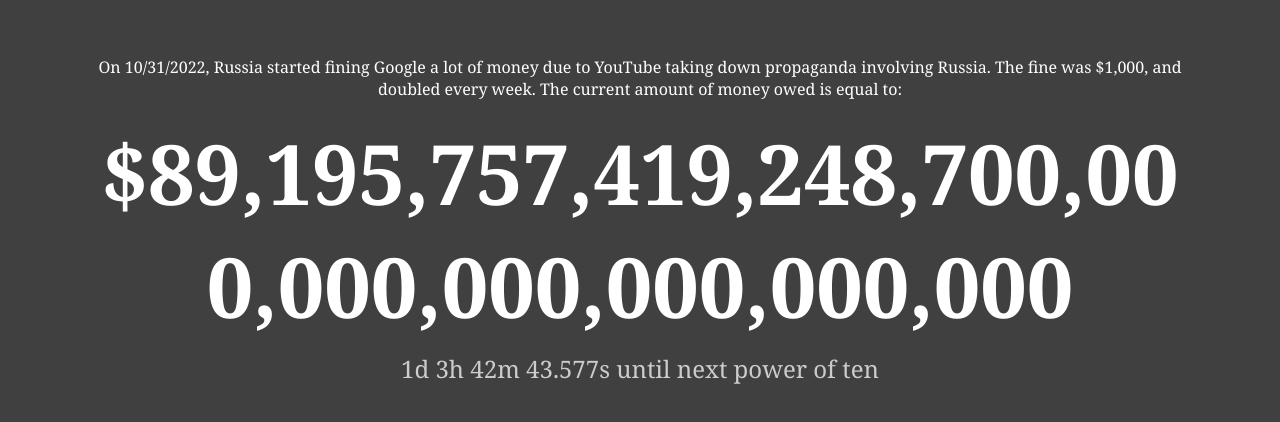
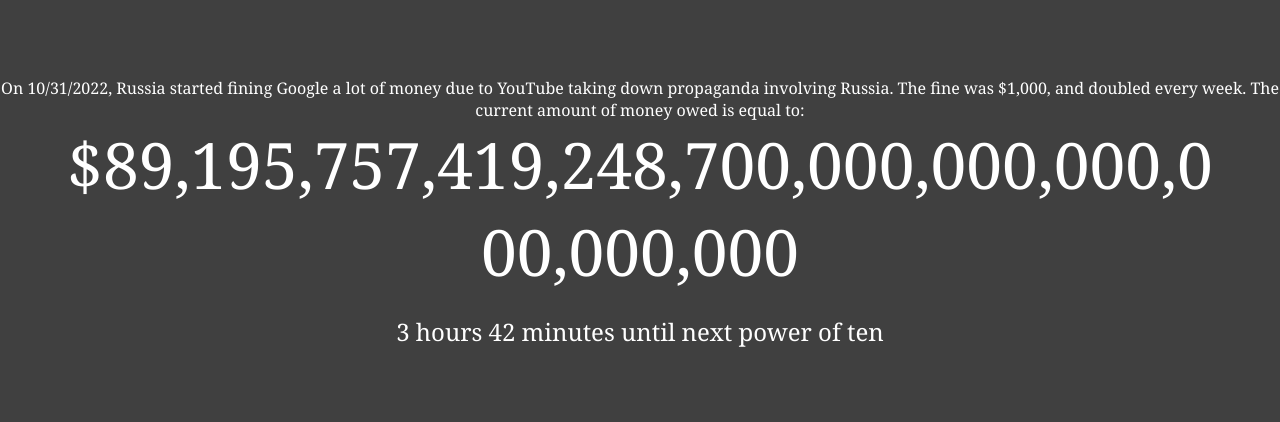
Before and after one commit to CMDRJacksonXJ/CMDRJacksonXJ.github.io, a plain HTML site: page googleDebt/debt.htm in a window 1280 px wide. Shown: the part 188-610 px from the top of the page. Drawn offline with Linux system fonts and the light colour scheme.

Commit message:
Update debt.htm

```diff
--- a/googleDebt/debt.htm
+++ b/googleDebt/debt.htm
@@ -3,106 +3,72 @@
 <head>
     <meta charset="UTF-8">
     <meta name="viewport" content="width=device-width, initial-scale=1.0">
-    <title>Google's Debt to Russia</title>
+    <title>Debt Owed by Google</title>
     <style>
         body {
             background-color: #404040;
+            color: white;
             font-family: Cambria, serif;
-            color: white;
+            text-align: center;
             margin: 0;
+            padding: 0;
             display: flex;
+            flex-direction: column;
             justify-content: center;
             align-items: center;
-            height: 100vh;
-            text-align: center;
-            padding: 20px;
-            box-sizing: border-box;
-            flex-direction: column;
+            min-height: 100vh;
         }
-        .container {
-            max-width: 90%;
+        #currentAmount {
+            width: 90%;
             word-wrap: break-word;
-            overflow-wrap: break-word;
+            font-size: 5vw;
+            white-space: normal;
         }
-        .amount {
-            font-size: calc(4vw + 4vh);
-            font-weight: bold;
-            word-wrap: break-word;
-            overflow-wrap: break-word;
-        }
-        .countdown {
-            margin-top: 10px;
+        #countdown {
+            margin-top: 20px;
             font-size: 1.5em;
-            color: #CCCCCC;
         }
     </style>
 </head>
 <body>
-    <div class="container">
-        <p>On 10/31/2022, Russia started fining Google a lot of money due to YouTube taking down propaganda involving Russia. The fine was $1,000, and doubled every week. The current amount of money owed is equal to:</p>
-        <div class="amount" id="amount">$0</div>
-        <div class="countdown" id="countdown">Calculating time until next power of ten...</div>
-    </div>
+    <div id="description">On 10/31/2022, Russia started fining Google a lot of money due to YouTube taking down propaganda involving Russia. The fine was $1,000, and doubled every week. The current amount of money owed is equal to:</div>
+    <div id="currentAmount">$0</div>
+    <div id="countdown"></div>
 
     <script>
-        function getNumberName(amount) {
-            const numberNames = [
-                { value: 1e63, name: "vigintillion" },
-                { value: 1e60, name: "novemdecillion" },
-                { value: 1e57, name: "octodecillion" },
-                { value: 1e54, name: "septendecillion" },
-                { value: 1e51, name: "sexdecillion" },
-                { value: 1e48, name: "quindecillion" },
-                { value: 1e45, name: "quattuordecillion" },
-                { value: 1e42, name: "tredecillion" },
-                { value: 1e39, name: "duodecillion" },
-                { value: 1e36, name: "undecillion" },
-                { value: 1e33, name: "decillion" },
-                { value: 1e30, name: "nonillion" },
-                { value: 1e27, name: "octillion" },
-                { value: 1e24, name: "septillion" },
-                { value: 1e21, name: "sextillion" },
-                { value: 1e18, name: "quintillion" },
-                { value: 1e15, name: "quadrillion" },
-                { value: 1e12, name: "trillion" },
-                { value: 1e9, name: "billion" },
-                { value: 1e6, name: "million" },
-                { value: 1e3, name: "thousand" },
-                { value: 1, name: "" }
-            ];
-
-            for (const { value, name } of numberNames) {
-                if (amount >= value) {
-                    return { amount: (amount / value).toFixed(3), name };
-                }
-            }
+        function calculateAmountOwed() {
+            const startDate = new Date(Date.UTC(2022, 9, 31)); // 10/31/2022 in UTC
+            const now = new Date();
+            const millisecondsInWeek = 7 * 24 * 60 * 60 * 1000;
+            const elapsedMilliseconds = now - startDate;
+            const elapsedWeeks = elapsedMilliseconds / millisecondsInWeek;
+            const amountOwed = 1000 * Math.pow(2, elapsedWeeks);
+            return amountOwed;
         }
 
-        function updateAmount() {
-            const startDate = Date.UTC(2022, 9, 31, 0, 0, 0, 0); // October 31, 2022 at 00:00:00.000 UTC
-            const initialFine = 1000;
-            const millisecondsInAWeek = 7 * 24 * 60 * 60 * 1000;
+        function formatAmount(amount) {
+            const formatted = amount.toLocaleString('en-US', { maximumFractionDigits: 3 });
+            return `$${formatted}`;
+        }
 
-            const currentDate = new Date();
-            const currentDateUTC = Date.UTC(
-                currentDate.getUTCFullYear(),
-                currentDate.getUTCMonth(),
-                currentDate.getUTCDate(),
-                currentDate.getUTCHours(),
-                currentDate.getUTCMinutes(),
-                currentDate.getUTCSeconds(),
-                currentDate.getUTCMilliseconds()
-            );
+        function updateAmountDisplay() {
+            const currentAmountOwed = calculateAmountOwed();
+            document.getElementById('currentAmount').textContent = formatAmount(currentAmountOwed);
 
-            const numberOfWeeksSinceStart = (currentDateUTC - startDate) / millisecondsInAWeek;
-            const currentAmountOwed = initialFine * Math.pow(2, numberOfWeeksSinceStart);
-            document.getElementById('amount').textContent = `$${currentAmountOwed.toLocaleString('en-US', { maximumFractionDigits: 3 })}`;
+            // Update the document title
+            const magnitude = Math.floor(Math.log10(currentAmountOwed));
+            const scaleNames = [
+                'thousand', 'million', 'billion', 'trillion', 'quadrillion', 'quintillion',
+                'sextillion', 'septillion', 'octillion', 'nonillion', 'decillion',
+                'undecillion', 'duodecillion', 'tredecillion', 'quattuordecillion',
+                'quindecillion', 'sexdecillion', 'septendecillion', 'octodecillion',
+                'novemdecillion', 'vigintillion'
+            ];
+            const scaleIndex = Math.floor(magnitude / 3) - 1;
+            const scaleName = scaleIndex >= 0 ? scaleNames[scaleIndex] : '';
+            const scaledAmount = (currentAmountOwed / Math.pow(10, (scaleIndex + 1) * 3)).toFixed(3);
+            document.title = `$${scaledAmount} ${scaleName}`;
 
-            // Update page title
-            const { amount, name } = getNumberName(currentAmountOwed);
-            document.title = `$${amount} ${name}`;
-
-            // Update countdown timer to next power of ten
             updateCountdown(currentAmountOwed);
         }
 
@@ -125,12 +91,22 @@
             remainingTime %= (60 * 1000);
             const seconds = (remainingTime / 1000).toFixed(3);
 
-            document.getElementById('countdown').textContent =
-                `${days}d ${hours}h ${minutes}m ${seconds}s until next power of ten`;
+            let countdownText;
+            if (timeInMilliseconds > 48 * 60 * 60 * 1000) {
+                countdownText = `${days} days ${hours} hours until next power of ten`;
+            } else if (timeInMilliseconds > 2 * 60 * 60 * 1000) {
+                countdownText = `${hours} hours ${minutes} minutes until next power of ten`;
+            } else if (timeInMilliseconds > 2 * 60 * 1000) {
+                countdownText = `${minutes} minutes ${Math.floor(seconds)} seconds until next power of ten`;
+            } else {
+                countdownText = `${seconds} seconds until next power of ten`;
+            }
+
+            document.getElementById('countdown').textContent = countdownText;
         }
 
-        // Update the displayed amount and title every 20 milliseconds
-        setInterval(updateAmount, 20);
+        // Update display every 20 milliseconds
+        setInterval(updateAmountDisplay, 20);
     </script>
 </body>
 </html>
```
